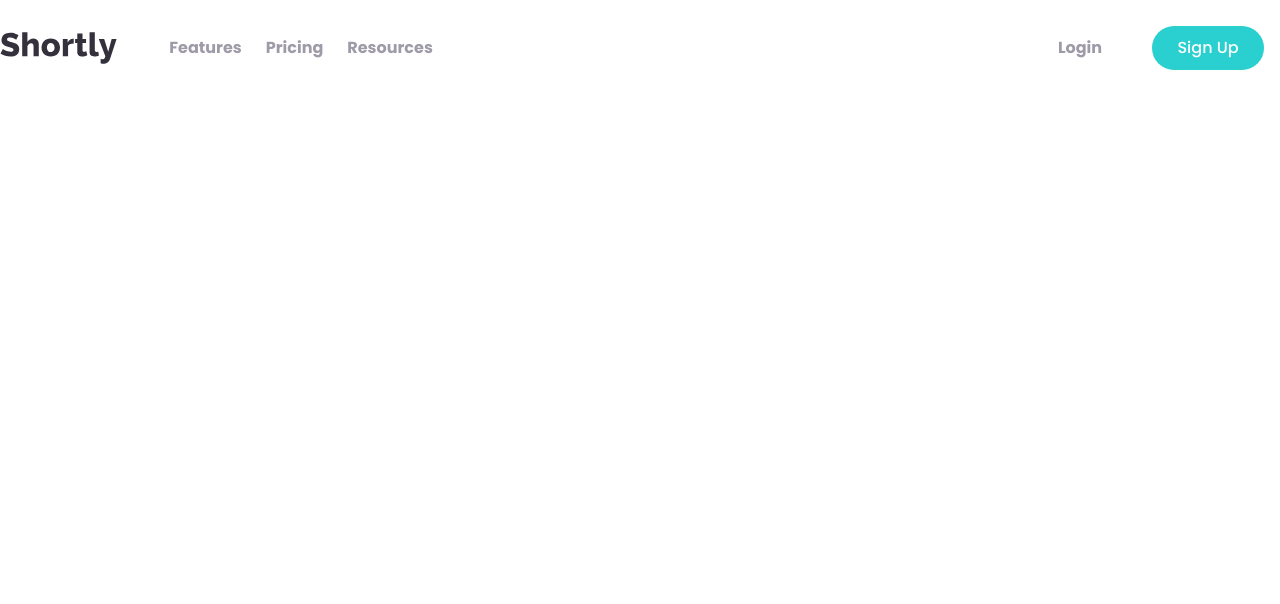
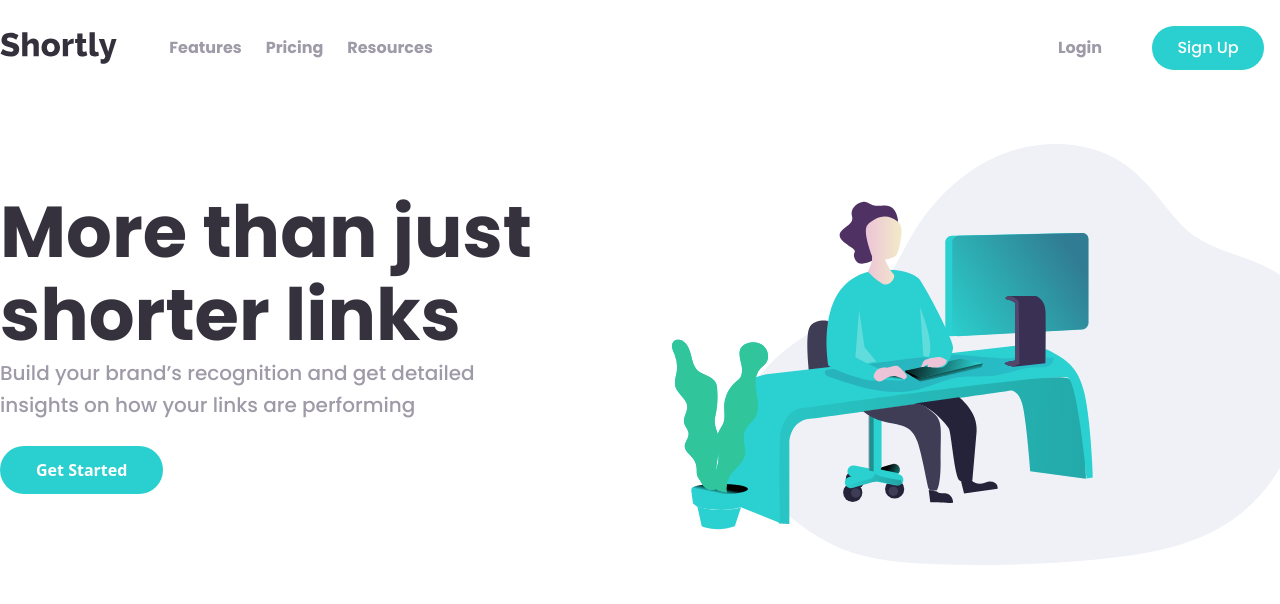
Before and after one commit to sazzad4677/cutly-frontend, a React (Create React App) app: page / in a window 1280 px wide. Shown: the top 604 px of the page. Built offline with nearby package versions, Linux system fonts and the light colour scheme.

Commit message:
hero section

```diff
--- a/src/App.js
+++ b/src/App.js
@@ -1,10 +1,12 @@
 import './App.css';
 import Header from './components/Header/Header';
-
+import Hero from './components/Hero/Hero';
 function App() {
   return (
     <div className="App">
       <Header/>
+      <Hero/>
+
     </div>
   );
 }
--- /dev/null
+++ b/src/components/Hero/Hero.js
@@ -0,0 +1,24 @@
+import React from "react";
+import Illustration from "../../images/illustration-working.svg";
+
+const Hero = () => {
+  return (
+    <div className="container flex flex-col-reverse items-center lg:flex-row pb-36 px-6 bg-white md:pt-12 xl:px-0">
+      <div className="w-full flex flex-col items-center px-2 mt-12 lg:mt-0 lg:px-0 lg:items-start">
+        <h1 className="text-4xl font-mono font-bold text-neutral-dark-blue md:leading-[1.15] text-center md:text-7xl lg:text-left">
+          More than just shorter links
+        </h1>
+        <p className="text-base text-neutral-grayish-violet text-center mt-4 px-2 md:px-0 md:w-4/5 md:text-xl md:leading-relaxed lg:w-11/12 lg:text-left lg:mt-0 font-mono">
+          Build your brand’s recognition and get detailed <br/> insights on how your
+          links are performing
+        </p>
+        <button className="bg-primary-cyan my-6 px-9 py-3 rounded-full text-white font-bold">Get Started</button>
+      </div>
+      <div className = "sm:w-full h-full overflow-hidden md:self-end">
+        <img src={Illustration} alt="illustration" className="relative w-screen -right-28 sm:-right-56 lg:-right-8 lg:h-auto overflow-hidden" />
+      </div>
+    </div>
+  );
+};
+
+export default Hero;
--- a/src/index.css
+++ b/src/index.css
@@ -11,4 +11,9 @@
   --neutral-grayish-violet: 257, 7%, 63%;
   --neutral-very-dark-blue: 255, 11%, 22%;
   --neutral-very-dark-violet: 255, 11%, 22%;
+  --bg: 225, 33.33%, 95.29%;
 }
+
+.button {
+  @apply rounded-full h-11 mx-4 bg-primary-cyan text-white hover:bg-opacity-40 transition duration-500 ease-in-out;
+}
--- a/tailwind.config.js
+++ b/tailwind.config.js
@@ -26,6 +26,7 @@
           "grayish-violet": opacityCalculation("--neutral-grayish-violet"),
           "dark-blue": opacityCalculation("--neutral-very-dark-blue"),
           "dark-violet": opacityCalculation("--neutral-very-dark-violet"),
+          "bg" :opacityCalculation("--bg"),
         },
       },
       fontFamily: {
```
